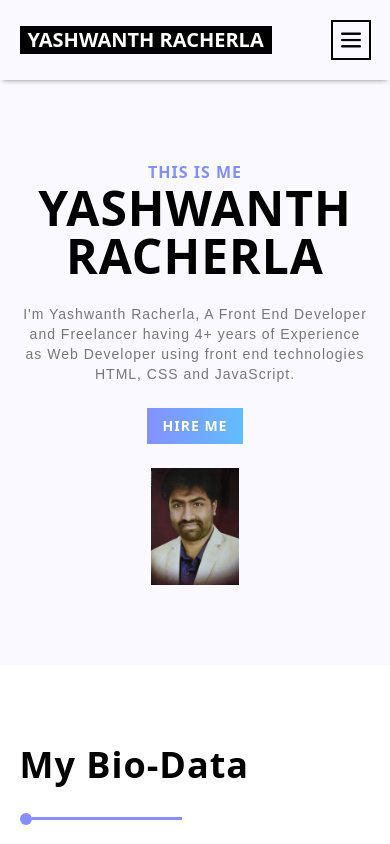
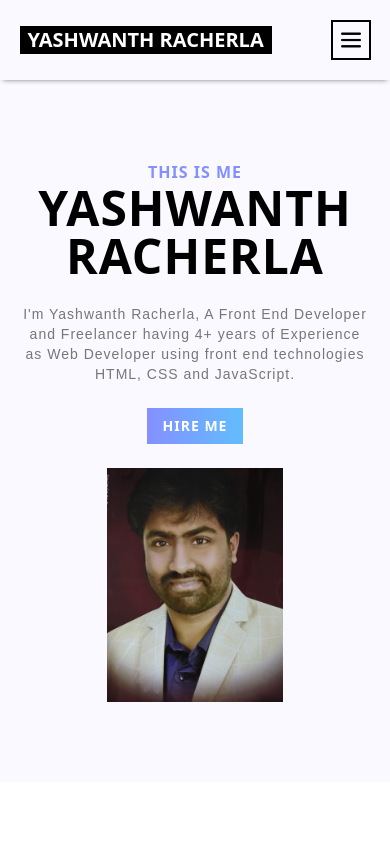
Before and after one commit to Yashwanth-Racherla/MyPortfolio, a React (Create React App) app in the folder my-portfolio/: page / in a window 390 px wide. Shown: the top 844 px of the page. Built offline with nearby package versions, Linux system fonts and the light colour scheme.

Commit message:
width of hero image changed for mobile responsive

```diff
--- a/my-portfolio/src/App.css
+++ b/my-portfolio/src/App.css
@@ -155,7 +155,7 @@ ul {
   @apply bg-[#F9F9FF];
 }
 .hero-image {
-  @apply w-1/4 h-auto mt-6 md:w-2/3 mx-auto;
+  @apply w-1/2 h-auto mt-6 md:w-2/3 mx-auto;
 }
 
 /* Biodata Section CSS */
```
